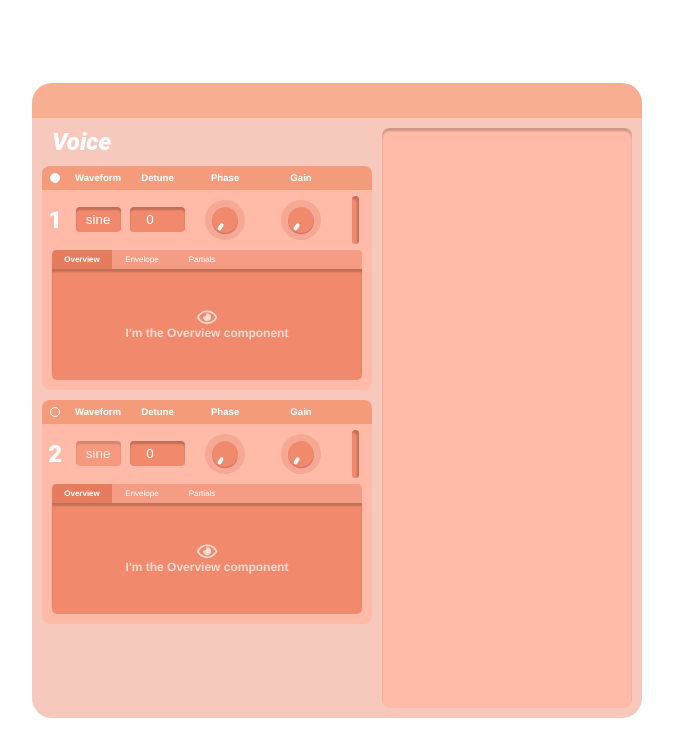
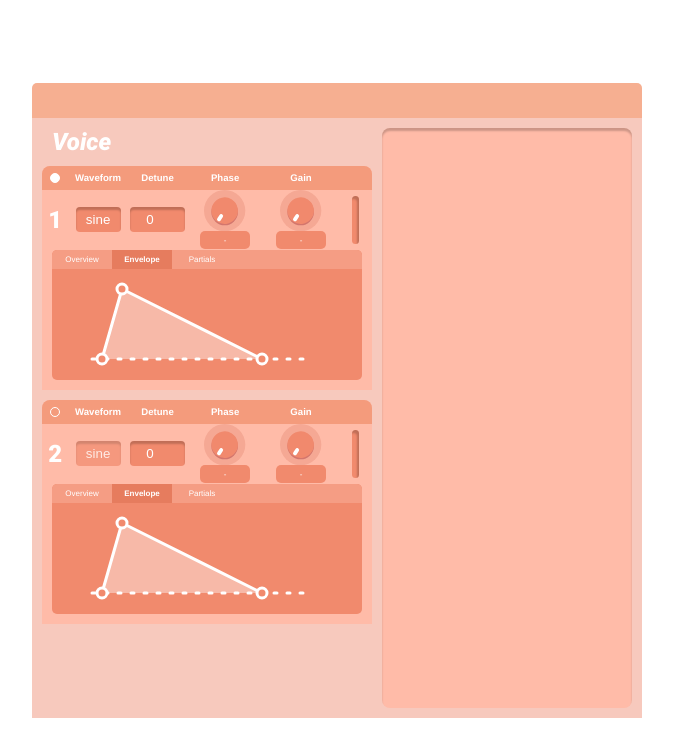
Before and after one commit to HarryCarron/Tonix-Deprecated-, an Angular app: page / in a window 1280 px wide. Shown: the top 756 px of the page, without its empty margins (303-976 px from the left). Built offline with nearby package versions, Linux system fonts and the light colour scheme.

Commit message:
ADR envelope updates
- added SVG ADSR diagram

```diff
--- a/src/app/app.component.css
+++ b/src/app/app.component.css
@@ -1,8 +1,8 @@
 .topbar{
     height:35px;
     background-color:#f6af91;
-    border-top-left-radius: 20px;
-    border-top-right-radius: 20px;
+    border-top-left-radius: 5px;
+    border-top-right-radius: 5px;
 }
 
 .title {
@@ -20,8 +20,6 @@
 .synth{
     height: 600px;
     background-color:#f7c9bd;
-    border-bottom-left-radius: 20px;
-    border-bottom-right-radius: 20px;
     overflow: hidden;
     font-family: Helvetica, Arial, sans-serif;
 }
--- a/src/app/components/oscillator/oscillator.component.css
+++ b/src/app/components/oscillator/oscillator.component.css
@@ -37,7 +37,8 @@
 
 .osc-container{
     background-color:#ffbba8;
-    border-radius: 8px;
+    border-top-right-radius: 8px;
+    border-top-left-radius: 8px;
     margin: 10px 10px 0 10px;
     overflow:hidden;
 }
--- a/src/app/components/oscillator/settings-rack/adr-envelope/adr-envelope.component.css
+++ b/src/app/components/oscillator/settings-rack/adr-envelope/adr-envelope.component.css
@@ -0,0 +1,7 @@
+.nodeStyle {
+    stroke:white;
+    stroke-linecap:round;
+    stroke-linejoin:round;
+    stroke-width:3px;
+    cursor: pointer
+}
--- a/src/app/components/oscillator/settings-rack/adr-envelope/adr-envelope.component.html
+++ b/src/app/components/oscillator/settings-rack/adr-envelope/adr-envelope.component.html
@@ -1,17 +1,18 @@
-<div class='h-100 d-flex'>
-    <div style='width: 70%;' class='h-100'>
-        <svg height='100%' width='100%'>
+<div class='h-100 centerChild'>
+    <div class='h-100'>
+        <svg height='100px' width='250px'>
 
-            <path d="M48,124.55
-            l32.14-95
-            s86.39,95,205.26,95" transform="translate(-45.47 -27.02)" style="fill:none;stroke:white;stroke-linecap:round;stroke-linejoin:round;stroke-width:5px"/>
-                <!-- <path d='M0,0 L 50,50'
-                style="fill:none;stroke:white;stroke-linecap:round;stroke-linejoin:round;stroke-width:5px"/> -->
+            <path d="M10,90 L230,90" stroke-dasharray="3,10" class="nodeStyle"/>
 
-         </svg>
+            <path #att (click)='selectLine(0)' d="M20,90 L40,20" class="nodeStyle"/>
+            <path #dec (click)='selectLine(1)' d="M40,20 L180,90" class="nodeStyle"/>
+
+            <path d="M20,90 L40,20 L180,90" fill="white" fill-opacity="0.4"/>
+
+            <circle #beginCirle cx="20" cy="90" r="5" stroke="white" stroke-width="3" fill="#f18a6d" class='draggable' style='cursor: grab'/>
+            <circle #pointCirle cx="40" cy="20" r="5" stroke="white" stroke-width="3" fill="#f18a6d" class='draggable' style='cursor: grab'/>
+            <circle #endCirle cx="180" cy="90" r="5" stroke="white" stroke-width="3" fill="#f18a6d" class='draggable' style='cursor: grab'/>
+
+        </svg>
     </div>
-    <!-- <div style='width: 30%; background-color: green;' class='h-100'>
-
-    </div> -->
-
 </div>
--- a/src/app/components/oscillator/settings-rack/adr-envelope/adr-envelope.component.ts
+++ b/src/app/components/oscillator/settings-rack/adr-envelope/adr-envelope.component.ts
@@ -1,15 +1,52 @@
-import { Component, OnInit } from '@angular/core';
+import { Component, OnInit, AfterViewInit, ViewChild } from '@angular/core';
 
 @Component({
   selector: 'app-adr-envelope',
   templateUrl: './adr-envelope.component.html',
   styleUrls: ['./adr-envelope.component.css']
 })
-export class AdrEnvelopeComponent implements OnInit {
+export class AdrEnvelopeComponent implements OnInit, AfterViewInit {
 
   constructor() { }
+
+  begin = {};
+  point = {};
+  end = {};
+
+  @ViewChild('beginCirle', {static: true})
+  set beginCircle(e) {
+      this.begin['circle'] = e.nativeElement;
+  }
+
+  @ViewChild('pointCirle', {static: true})
+  set pointCircle(e) {
+      this.point['circle'] = e.nativeElement;
+  }
+
+  @ViewChild('endCirle', {static: true})
+  set endCircle(e) {
+      this.end['circle'] = e.nativeElement;
+  }
+
+  @ViewChild('att', {static: true})
+  set att(e) {
+      this.begin['line'] = e.nativeElement;
+  }
+
+  @ViewChild('att', {static: true})
+  set dec(e) {
+      this.end['line'] = e.nativeElement;
+  }
+
+  selectLine(mode): void {
+
+  }
 
   ngOnInit(): void {
   }
 
+  ngAfterViewInit(): void {
+
+  }
+
 }
--- a/src/app/components/oscillator/settings-rack/settings-rack.component.html
+++ b/src/app/components/oscillator/settings-rack/settings-rack.component.html
@@ -22,22 +22,8 @@
 
     </div>
     <div class='settingContainer'>
-        <div class='controlshadow-3' style='z-index: 1000; position: absolute; height: 104px; width: 310px;'>
-
-        </div>
-
-        <div *ngIf="overviewSelected" style='height: 100%; font-size: 1.5em; font-weight:bold; opacity: 0.7;' class='centerChild'>
-            <i class="far fa-eye" style='font-size: 1.5em;'></i>
-            I'm the Overview component
-        </div>
-        <div *ngIf="envelopeSelected" style='height: 100%; font-size: 1.5em; font-weight:bold; opacity: 0.7;'>
+        <div *ngIf="envelopeSelected">
             <app-adr-envelope></app-adr-envelope>
         </div>
-        <div *ngIf="partialsSelected" style='height: 100%; font-size: 1.5em; font-weight:bold; opacity: 0.7;' class='centerChild'>
-            <i class="far fa-chart-bar" style='font-size: 1.5em;'></i>
-            I'm the Partials component
-        </div>
-
-
     </div>
 </div>
--- a/src/app/components/oscillator/settings-rack/settings-rack.component.ts
+++ b/src/app/components/oscillator/settings-rack/settings-rack.component.ts
@@ -1,5 +1,4 @@
 import { Component, OnInit, ViewChild } from '@angular/core';
-import { AdsrEnvelopeComponent } from './adsr-envelope/adsr-envelope.component';
 
 import { VoiceService } from '../../../services/voice/voice.service';
 import { Subscription } from 'rxjs';
@@ -21,10 +20,7 @@ export class SettingsRackComponent implements OnInit {
 
   private _settingsHolder: any;
 
-
-
-
-  selectedMenuItem = 0;
+  selectedMenuItem = 1;
 
   menu = [
       {
--- a/src/app/controls/knob/knob.component.css
+++ b/src/app/controls/knob/knob.component.css
@@ -1,6 +1,5 @@
 .knobContainer {
-    height: 40px;
-    width: 40px;
+    width: 50px;
     border-radius: 50%;
 }
 
--- a/src/app/controls/knob/knob.component.html
+++ b/src/app/controls/knob/knob.component.html
@@ -1,4 +1,5 @@
-<div class='knobContainer centerChild'>
+<div class='h-100'>
+    <div class='knobContainer centerChild' style='height: 70%'>
 
 
 
@@ -17,3 +18,7 @@
 
         </svg>
     </div>
+    <div style='height: 30%; background-color : #f18a6d; color : white; border-radius : 5px;' class='centerChild'>
+        {{output || ' - '}}
+    </div>
+</div>
--- a/src/app/controls/knob/knob.component.ts
+++ b/src/app/controls/knob/knob.component.ts
@@ -21,6 +21,7 @@ export class KnobComponent implements AfterViewInit, AfterViewInit {
 
     readonly inputRange = 100;
 
+    output: number;
 
     metrics = {
         output: {
@@ -100,6 +101,7 @@ export class KnobComponent implements AfterViewInit, AfterViewInit {
         if (calculatedDegree < m.lowerLimit) {
             return;
         }
+        this.output = Math.round(calculatedDegree * 100);
         console.log(calculatedDegree);
     }
 
--- a/src/app/effects-rack/effects-rack.component.html
+++ b/src/app/effects-rack/effects-rack.component.html
@@ -1,2 +1,3 @@
 <div class='effectsRackContainer h-100 centerChild'>
+
 </div>
--- a/src/styles.css
+++ b/src/styles.css
@@ -1,5 +1,5 @@
 @import url('https://fonts.googleapis.com/css?family=Press+Start+2P&display=swap');
-
+@import url('https://fonts.googleapis.com/css2?family=Roboto:ital,wght@0,400;0,900;1,500;1,900&display=swap');
 
 body, html {
     height: 100vh !important;
```
Lines whose indentation alone changed are shown as unchanged.
